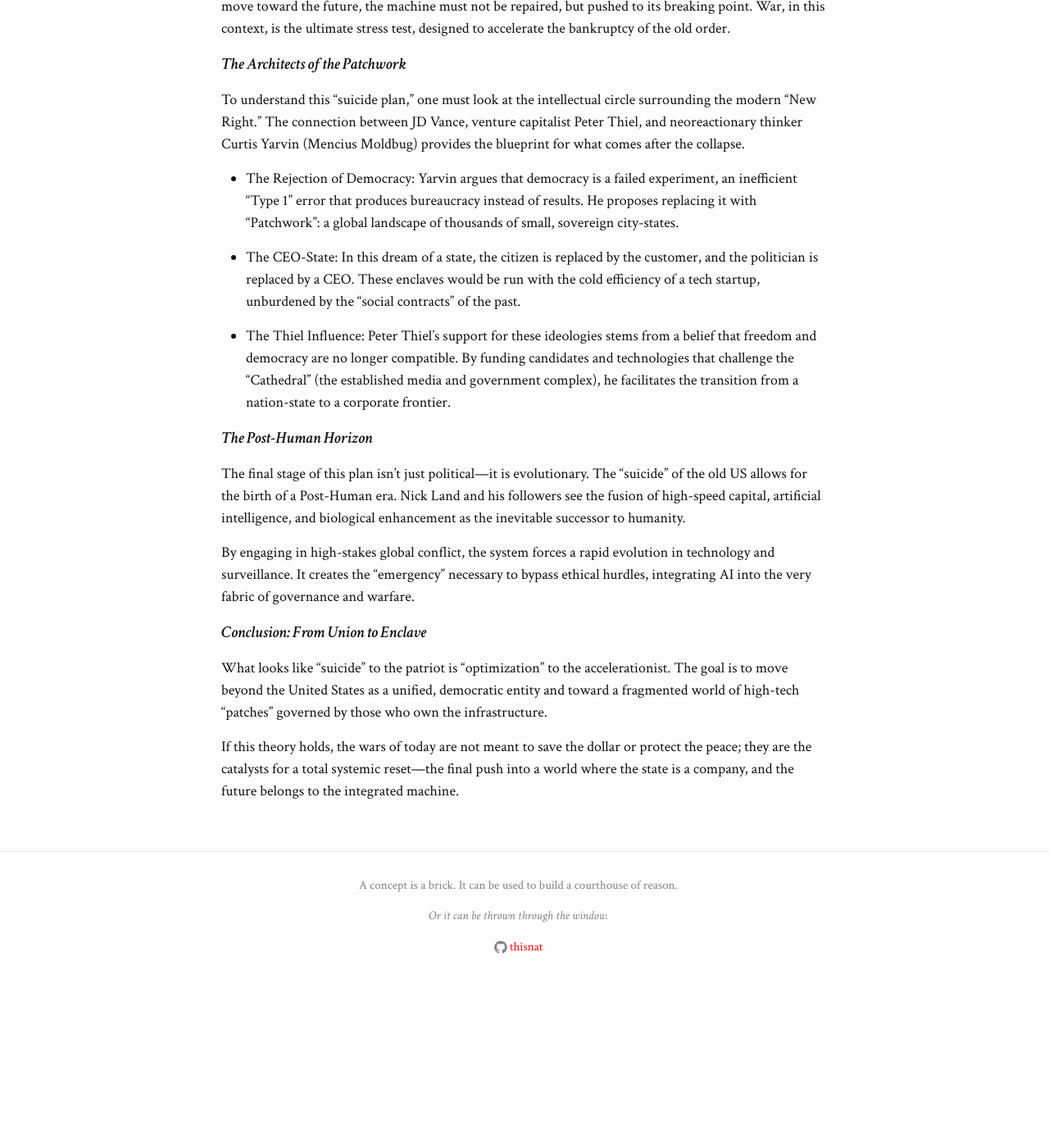
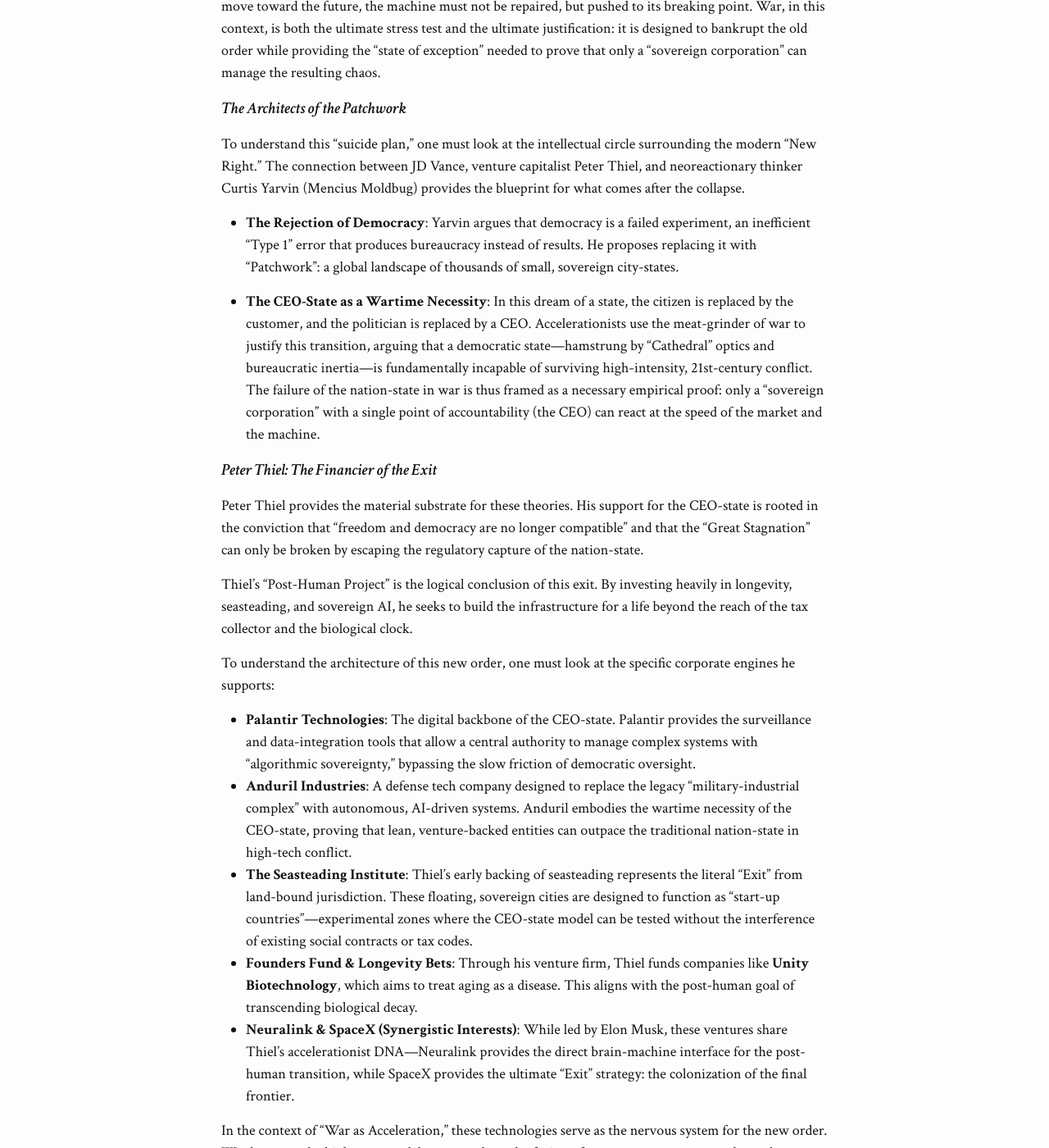
Before and after one commit to thisnat/the-archive, a Jekyll site: the page built from _posts/2026-5-14-war-as-acceleration.md, in a window 1280 px wide and 1400 px high, scrolled down 381 px. Shown: the whole window at 82% size. Built offline with Jekyll 4.4.1, drawn with Linux system fonts in a browser that asks for light colours; some web fonts are replaced; before the commit the page ends 1592 px from its top, so only the background shows below that; some of the changed text lies outside the part shown.

Commit message:
feat: edit post

```diff
--- a/_posts/2026-5-14-war-as-acceleration.md
+++ b/_posts/2026-5-14-war-as-acceleration.md
@@ -6,16 +6,28 @@
 
 For the average citizen, war is framed through the lens of national security or moral duty. For the seasoned economist, it is a desperate play to defend the hegemony of the US Dollar. However, a deeper, more radical interpretation is emerging from the fringes of political philosophy—one that suggests the United States is currently engaged in a "controlled demolition" of its own foundational structures.
 
-This is the logic of *Accelerationism*, a theory championed by philosopher Nick Land. In this view, the "well-known" United States—the liberal democracy of the 20th century—is an obsolete machine. To move toward the future, the machine must not be repaired, but pushed to its breaking point. War, in this context, is the ultimate stress test, designed to accelerate the bankruptcy of the old order.
+This is the logic of *Accelerationism*, a theory championed by philosopher Nick Land. In this view, the "well-known" United States—the liberal democracy of the 20th century—is an obsolete machine. To move toward the future, the machine must not be repaired, but pushed to its breaking point. War, in this context, is both the ultimate stress test and the ultimate justification: it is designed to bankrupt the old order while providing the "state of exception" needed to prove that only a "sovereign corporation" can manage the resulting chaos.
 
 #### The Architects of the Patchwork
 To understand this "suicide plan," one must look at the intellectual circle surrounding the modern "New Right." The connection between JD Vance, venture capitalist Peter Thiel, and neoreactionary thinker Curtis Yarvin (Mencius Moldbug) provides the blueprint for what comes after the collapse.
+* **The Rejection of Democracy**: Yarvin argues that democracy is a failed experiment, an inefficient "Type 1" error that produces bureaucracy instead of results. He proposes replacing it with "Patchwork": a global landscape of thousands of small, sovereign city-states.
 
-* The Rejection of Democracy: Yarvin argues that democracy is a failed experiment, an inefficient "Type 1" error that produces bureaucracy instead of results. He proposes replacing it with "Patchwork": a global landscape of thousands of small, sovereign city-states.
+* **The CEO-State as a Wartime Necessity**: In this dream of a state, the citizen is replaced by the customer, and the politician is replaced by a CEO. Accelerationists use the meat-grinder of war to justify this transition, arguing that a democratic state—hamstrung by "Cathedral" optics and bureaucratic inertia—is fundamentally incapable of surviving high-intensity, 21st-century conflict. The failure of the nation-state in war is thus framed as a necessary empirical proof: only a "sovereign corporation" with a single point of accountability (the CEO) can react at the speed of the market and the machine.
 
-* The CEO-State: In this dream of a state, the citizen is replaced by the customer, and the politician is replaced by a CEO. These enclaves would be run with the cold efficiency of a tech startup, unburdened by the "social contracts" of the past.
+#### Peter Thiel: The Financier of the Exit
+Peter Thiel provides the material substrate for these theories. His support for the CEO-state is rooted in the conviction that "freedom and democracy are no longer compatible" and that the "Great Stagnation" can only be broken by escaping the regulatory capture of the nation-state.
 
-* The Thiel Influence: Peter Thiel’s support for these ideologies stems from a belief that freedom and democracy are no longer compatible. By funding candidates and technologies that challenge the "Cathedral" (the established media and government complex), he facilitates the transition from a nation-state to a corporate frontier.
+Thiel’s "Post-Human Project" is the logical conclusion of this exit. By investing heavily in longevity, seasteading, and sovereign AI, he seeks to build the infrastructure for a life beyond the reach of the tax collector and the biological clock.
+
+To understand the architecture of this new order, one must look at the specific corporate engines he supports:
+
+* **Palantir Technologies**: The digital backbone of the CEO-state. Palantir provides the surveillance and data-integration tools that allow a central authority to manage complex systems with "algorithmic sovereignty," bypassing the slow friction of democratic oversight.
+* **Anduril Industries**: A defense tech company designed to replace the legacy "military-industrial complex" with autonomous, AI-driven systems. Anduril embodies the wartime necessity of the CEO-state, proving that lean, venture-backed entities can outpace the traditional nation-state in high-tech conflict.
+* **The Seasteading Institute**: Thiel’s early backing of seasteading represents the literal "Exit" from land-bound jurisdiction. These floating, sovereign cities are designed to function as "start-up countries"—experimental zones where the CEO-state model can be tested without the interference of existing social contracts or tax codes.
+* **Founders Fund & Longevity Bets**: Through his venture firm, Thiel funds companies like **Unity Biotechnology**, which aims to treat aging as a disease. This aligns with the post-human goal of transcending biological decay.
+* **Neuralink & SpaceX (Synergistic Interests)**: While led by Elon Musk, these ventures share Thiel’s accelerationist DNA—Neuralink provides the direct brain-machine interface for the post-human transition, while SpaceX provides the ultimate "Exit" strategy: the colonization of the final frontier.
+
+In the context of "War as Acceleration," these technologies serve as the nervous system for the new order. War becomes the high-pressure laboratory where the fusion of corporate governance and post-human technology is perfected, forcing an "Exit" not just from democracy, but from the limitations of the human condition itself.
 
 #### The Post-Human Horizon
 The final stage of this plan isn't just political—it is evolutionary. The "suicide" of the old US allows for the birth of a Post-Human era. Nick Land and his followers see the fusion of high-speed capital, artificial intelligence, and biological enhancement as the inevitable successor to humanity.
```
